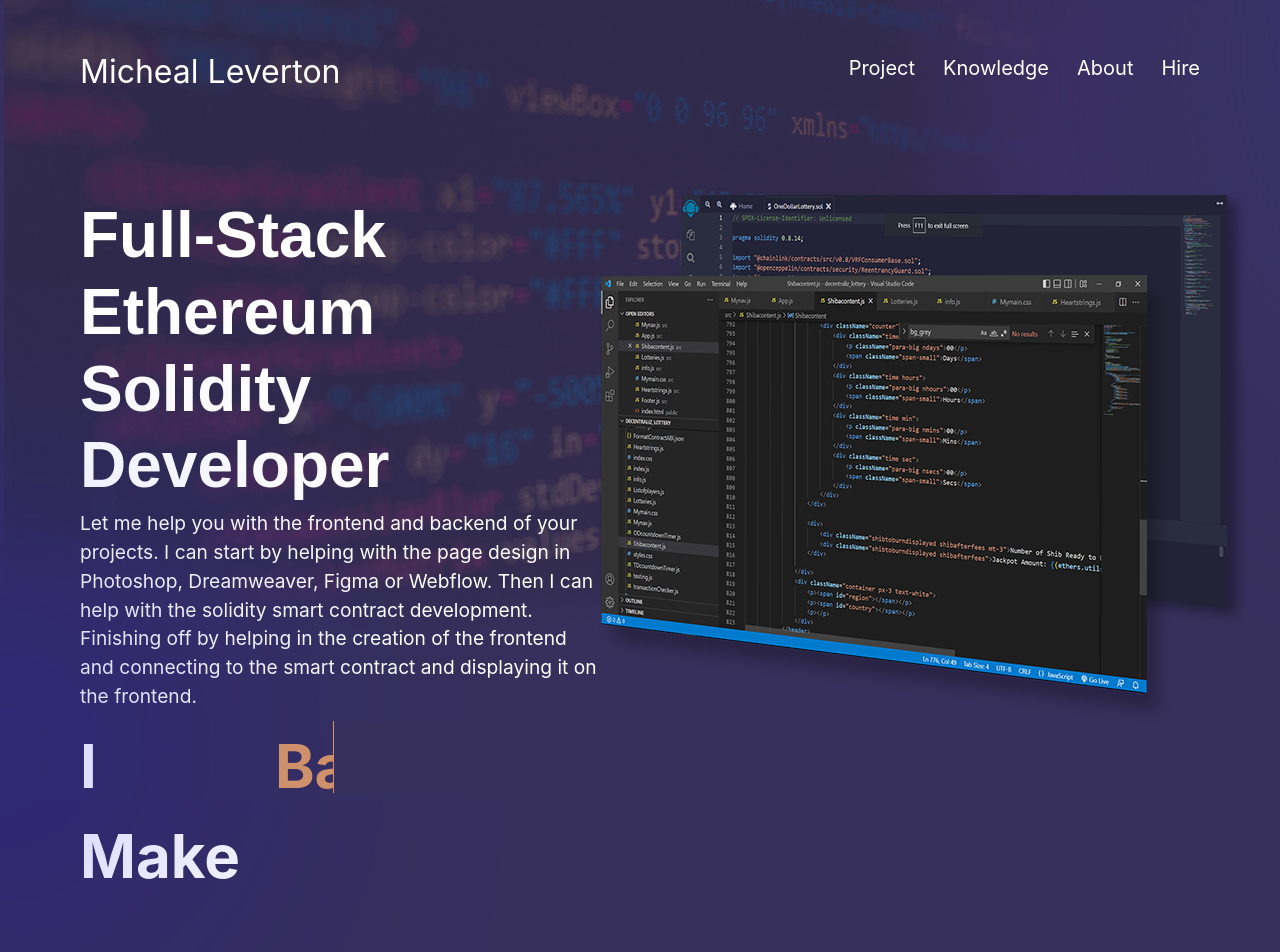
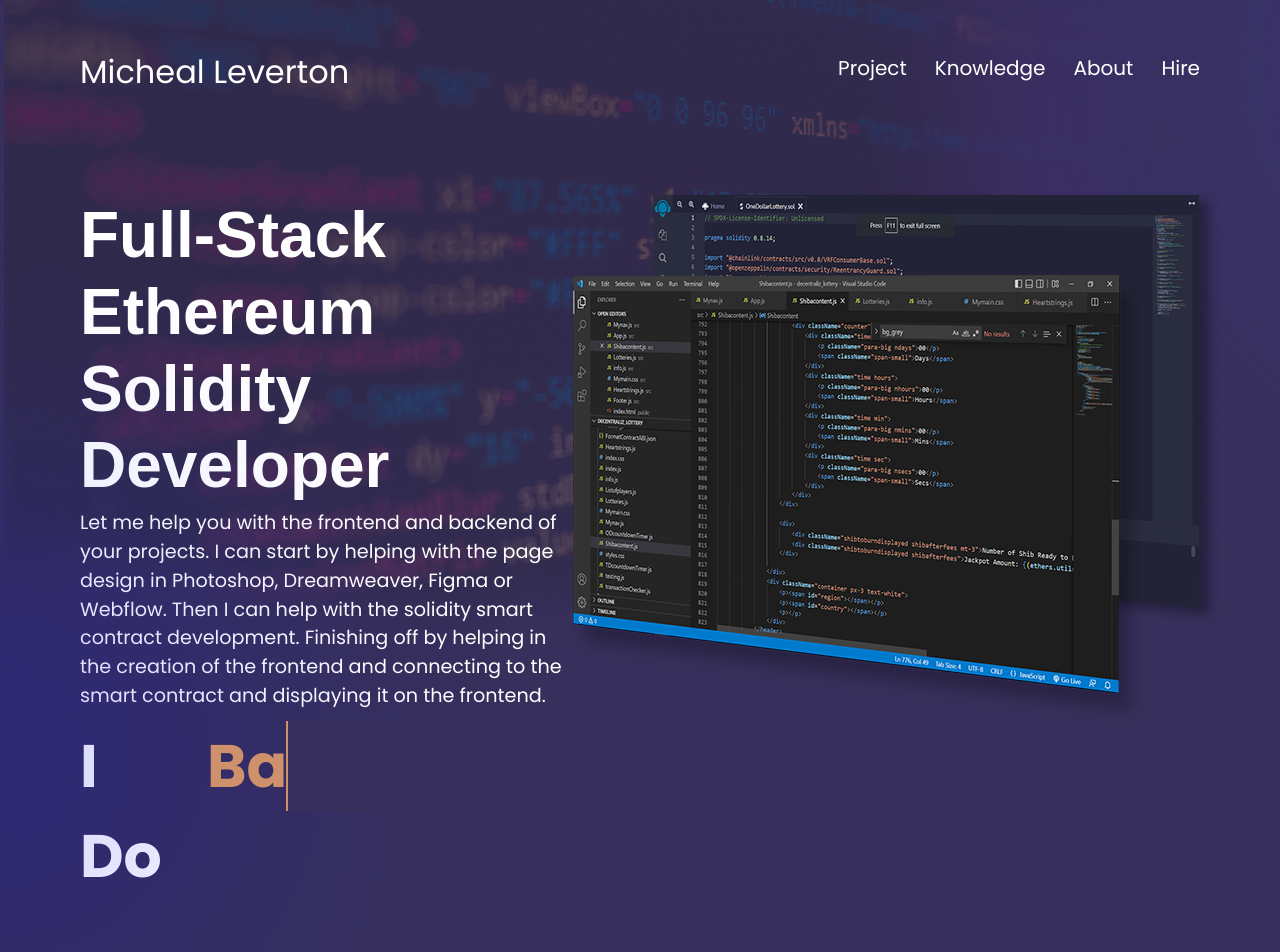
Before and after one commit to Michealleverton/micheallevertonportfolio, a React (Create React App) app: page / in a window 1280 px wide. Shown: the top 952 px of the page. Built offline with nearby package versions, Linux system fonts and the light colour scheme.

Commit message:
typing text

```diff
--- a/src/Hero.js
+++ b/src/Hero.js
@@ -44,17 +44,20 @@ function Hero() {
                         </p>
                     </div>
                     <div data-aos="fade-up"
-                            data-aos-offset="150"
-                            data-aos-delay="5"
-                            data-aos-duration="700"
-                            data-aos-easing="ease-in-out" class="wrapper">
-                        <div class="static-txt">I Make</div>
+                        data-aos-offset="150"
+                        data-aos-delay="5"
+                        data-aos-duration="700"
+                        data-aos-easing="ease-in-out">
 
-                        <ul class="dynamic-txts">
-                            <li><span>FrontEnds</span></li>
-                            <li><span>Middleware</span></li>
-                            <li><span>BackEnds</span></li>
-                        </ul>
+                        <div class="wrapper">
+                            <div class="static-txt">I Do</div>
+                            <ul class="dynamic-txt">
+                                <li><span>Front Ends</span></li>
+                                <li><span>Middleware</span></li>
+                                <li><span>Back Ends</span></li>
+                                <li><span>Freelance</span></li>
+                            </ul>
+                        </div>
                     </div>
                 </div>
 
--- a/src/styles.css
+++ b/src/styles.css
@@ -622,7 +622,7 @@ a.cleanlinks:hover {
 }
 
 .text-orange {
-  color: rgb(215, 155, 186) !important;
+  color: #ce916c !important;
 }
 
 /* knowlegde section end */
--- a/src/typing_effect.css
+++ b/src/typing_effect.css
@@ -1,52 +1,74 @@
+@import url('https://fonts.googleapis.com/css2?family=Poppins:wght@200;300;400;500;600;700;800;900&display=swap');
 
-.wrapper{
+*{
+    margin: 0;
+    padding: 0;
+    box-sizing: border-box;
+    font-family: 'Poppins', sans-serif;
+}
+
+body {
+    min-height: 100vh;
+    display: flex;
+    justify-content: center;
+    align-items: center;
+    background: #37305c;
+}
+
+.wrapper {
     display: flex;
 }
-.wrapper .static-txt{
+
+.wrapper .static-txt {
     color: #fff;
     font-size: 60px;
-  font-weight: bold;
+    font-weight: 700;
 }
-.wrapper .dynamic-txts{
+
+.wrapper .dynamic-txt {
     margin-left: 15px;
+    line-height: 90px;
     height: 90px;
-  /* line-height: 90px; */
     overflow: hidden;
 }
-.dynamic-txts li{
+
+.dynamic-txt li {
+    position: relative;
+}
+
+.dynamic-txt li {
     list-style: none;
     color: #ce916c;
     font-size: 60px;
-  font-weight: bold;
+    font-weight: 700;
+    top: 0;
     position: relative;
-  top: 0;
     animation: slide 12s steps(4) infinite;
 }
+
 @keyframes slide {
-  100%{
+    100% {
         top: -360px;
     }
 }
-.dynamic-txts li span{
-  position: relative;
-  margin: 0;
-  /* line-height: 90px; */
-}
-.dynamic-txts li span::after{
+
+.dynamic-txt li::after {
     content: "";
     position: absolute;
     left: 0;
     height: 100%;
     width: 100%;
-  background: #37305c;
-  border-left: 1px solid #ce916c;
+    background-color: #37305c;
+    border-left: 2px solid #ce916c;
     animation: typing 3s steps(10) infinite;
 }
+
 @keyframes typing {
-  40%, 60%{
-    left: calc(100% + 1px);
+    40%,
+    60% {
+        left: calc(100% + 30px)
     }
-  100%{
+    100% {
         left: 0;
     }
 }
```
Lines whose indentation alone changed are shown as unchanged.
